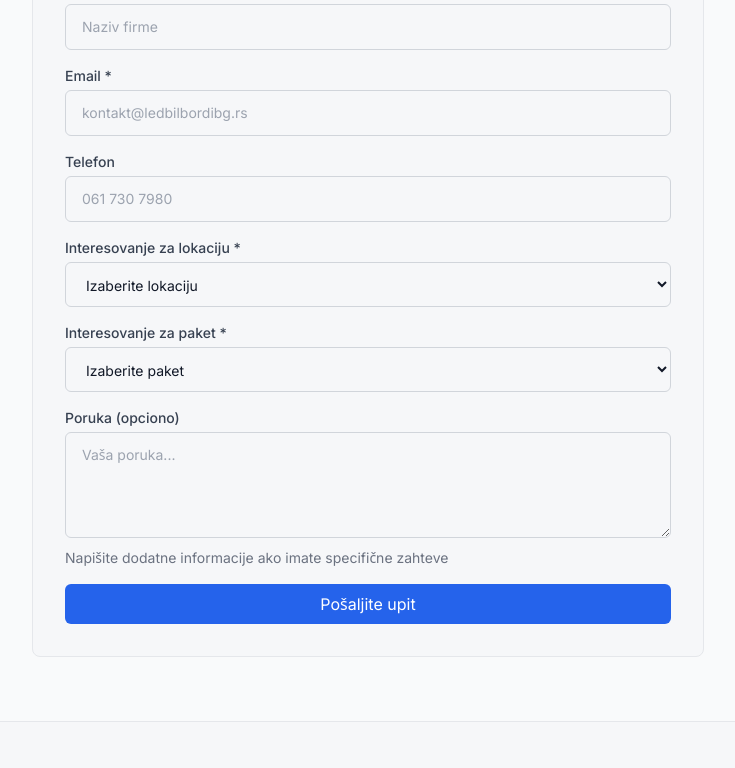
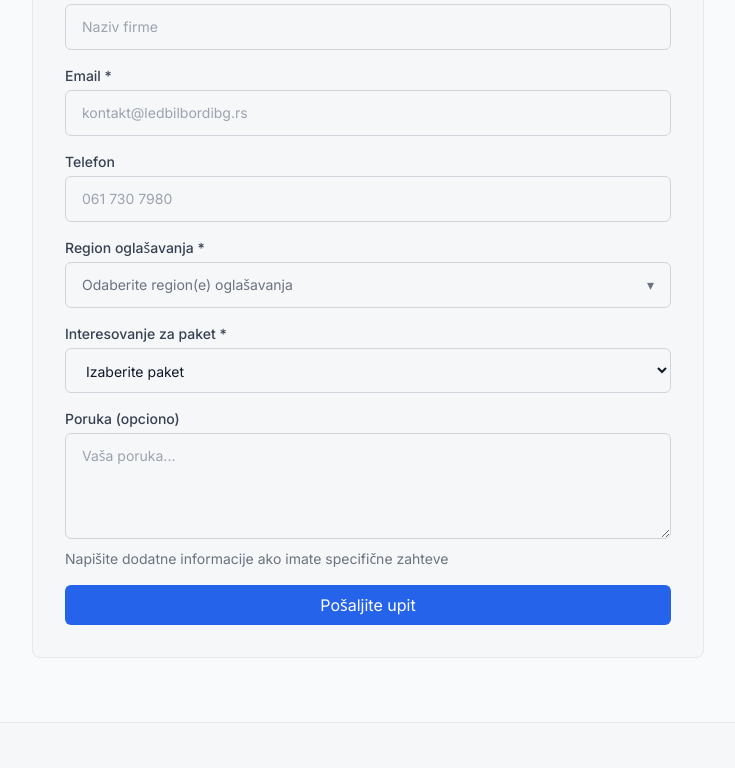
Before and after one commit to andrejmilovanovic267-blip/ledbilbordibg, a Next.js app: page /kontakt in a window 1280 px wide. Shown: the part 1463-2231 px from the top of the page, without its empty margins (272-1007 px from the left). Built offline with nearby package versions, Linux system fonts and the light colour scheme.

Commit message:
Initial commit

```diff
--- a/src/app/api/lead/route.ts
+++ b/src/app/api/lead/route.ts
@@ -16,12 +16,19 @@ export async function POST(request: Request) {
       name,
       email,
       phone = '',
-      location = '',
+      location = [],
       package: pkg = '',
       message = '',
       website = '',
       pageUrl = '',
     } = body
+
+    const selectedRegions = Array.isArray(location)
+      ? location.filter((item): item is string => typeof item === 'string' && item.trim().length > 0).map((item) => item.trim())
+      : typeof location === 'string' && location.trim().length > 0
+        ? [location.trim()]
+        : []
+    const locationText = selectedRegions.length > 0 ? selectedRegions.join(', ') : ''
 
     // Honeypot: ako website nije prazan → bot, vrati ok
     if (website && String(website).trim() !== '') {
@@ -82,7 +89,7 @@ export async function POST(request: Request) {
     <tr><td>Ime</td><td>${String(name).trim()}</td></tr>
     <tr><td>Email</td><td>${String(email).trim()}</td></tr>
     <tr><td>Telefon</td><td>${String(phone).trim() || '-'}</td></tr>
-    <tr><td>Lokacija</td><td>${String(location).trim() || '-'}</td></tr>
+    <tr><td>Region oglašavanja</td><td>${locationText || '-'}</td></tr>
     <tr><td>Paket</td><td>${String(pkg).trim() || '-'}</td></tr>
     <tr><td>Poruka</td><td>${String(message).trim() || '-'}</td></tr>
     ${pageUrlVal ? `<tr><td>Stranica</td><td><a href="${pageUrlVal}">${pageUrlVal}</a></td></tr>` : ''}
--- a/src/app/blog/iznajmljivanje-bilborda-autokomanda/page.tsx
+++ b/src/app/blog/iznajmljivanje-bilborda-autokomanda/page.tsx
@@ -68,7 +68,7 @@ const post = {
       title: 'Trajanje zakupa',
       variant: 'muted' as const,
       paragraphs: [
-        'Minimalni zakup iznosi 30 dana.',
+        'Minimalni zakup iznosi 7 dana.',
         'Ovaj period omogućava reklami da ostvari dovoljan broj ponavljanja i izgradi prepoznatljivost kod ciljane publike.',
         'Duže kampanje dodatno pojačavaju efekat oglašavanja, jer kontinuitet prikaza doprinosi jačem brendingu i boljem pamćenju poruke.',
         'Stabilna prisutnost na LED bilbordu često daje znatno bolje rezultate od kratkoročnih kampanja.',
--- a/src/app/blog/iznajmljivanje-bilborda-novi-beograd/page.tsx
+++ b/src/app/blog/iznajmljivanje-bilborda-novi-beograd/page.tsx
@@ -59,7 +59,7 @@ const post = {
       title: 'Koliko traje zakup?',
       variant: 'white' as const,
       paragraphs: [
-        'Minimalni zakup najčešće iznosi 30 dana.',
+        'Minimalni zakup najčešće iznosi 7 dana.',
         'Duže kampanje omogućavaju:',
       ],
       bullets: [
--- a/src/app/blog/iznajmljivanje-bilborda-zemun/page.tsx
+++ b/src/app/blog/iznajmljivanje-bilborda-zemun/page.tsx
@@ -68,7 +68,7 @@ const post = {
       title: 'Koliko traje kampanja?',
       variant: 'muted' as const,
       paragraphs: [
-        'Minimalni zakup iznosi 30 dana.',
+        'Minimalni zakup iznosi 7 dana.',
         'Duže kampanje omogućavaju jači efekat brendinga i bolju isplativost investicije.',
       ],
     },
--- a/src/app/blog/iznajmljivanje-led-bilborda-beograd/page.tsx
+++ b/src/app/blog/iznajmljivanje-led-bilborda-beograd/page.tsx
@@ -65,7 +65,7 @@ const post = {
       title: 'Trajanje kampanje',
       variant: 'white' as const,
       paragraphs: [
-        'Minimalni period zakupa najčešće iznosi 30 dana, ali kampanja može trajati i znatno duže.',
+        'Minimalni period zakupa najčešće iznosi 7 dana, ali kampanja može trajati i znatno duže.',
         'Duže kampanje omogućavaju:',
       ],
       bullets: [
--- a/src/app/cenovnik/page.tsx
+++ b/src/app/cenovnik/page.tsx
@@ -11,7 +11,7 @@ import { faqPricingItems } from '@/content/faq'
 
 const howItWorksSteps = [
   {
-    title: 'Izaberite lokaciju',
+    title: 'Izaberite lokacije',
     detail: 'Pošaljite nam željeni grad, zonu ili cilj kampanje. Predlažemo LED bilbord lokacije sa najboljom vidljivošću.',
   },
   {
@@ -50,18 +50,12 @@ export default function CenovnikPage() {
               key={index}
               className={`card p-8 flex flex-col h-full ${index === 1 ? 'ring-2 ring-blue-500' : ''}`}
             >
-              <h3 className="text-2xl font-semibold text-gray-900 mb-4">
+              <h3 className="text-2xl font-semibold text-gray-900 mb-4 text-center">
                 {packageItem.name}
               </h3>
               {packageItem.badge && (
                 <p className="text-sm font-medium text-blue-600 mb-2">{packageItem.badge}</p>
               )}
-              <div className="mb-6">
-                <span className="text-4xl font-bold text-gray-900">
-                  {packageItem.price}
-                </span>
-                <span className="text-gray-600 ml-2">/{packageItem.period}</span>
-              </div>
               <div className="flex-1 min-h-0">
                 <ul className="space-y-3">
                   {packageItem.features.map((feature, featureIndex) => {
--- a/src/app/page.tsx
+++ b/src/app/page.tsx
@@ -11,7 +11,7 @@ import { faqLandingItems } from '@/content/faq'
 
 const howItWorksSteps = [
   {
-    title: 'Izaberite lokaciju',
+    title: 'Izaberite lokacije',
     detail: 'Pošaljite nam željeni grad, zonu ili cilj kampanje. Predlažemo LED bilbord lokacije sa najboljom vidljivošću.',
   },
   {
--- a/src/components/LeadForm.tsx
+++ b/src/components/LeadForm.tsx
@@ -1,11 +1,22 @@
 'use client'
 
-import { useState } from 'react'
-import { useForm } from 'react-hook-form'
+import { useEffect, useRef, useState } from 'react'
+import { Controller, useForm } from 'react-hook-form'
 import { zodResolver } from '@hookform/resolvers/zod'
 import { createLeadFormSchema, type LeadFormData } from '@/lib/validation'
-import { locationsData } from '@/lib/locationsData'
 import { cn } from '@/lib/utils'
+
+const regionOptions = [
+  'Novi Beograd',
+  'Zemun',
+  'Vračar',
+  'Stari grad',
+  'Savski venac',
+  'Karaburma',
+  'Autoput',
+  'Vrnjačka Banja',
+  'Kragujevac',
+]
 
 interface LeadFormProps {
   className?: string
@@ -31,26 +42,51 @@ export function LeadForm({
 }: LeadFormProps) {
   const [isSubmitted, setIsSubmitted] = useState(false)
   const [submitError, setSubmitError] = useState<string | null>(null)
+  const [isLocationDropdownOpen, setIsLocationDropdownOpen] = useState(false)
+  const locationDropdownRef = useRef<HTMLDivElement | null>(null)
   const {
     register,
     handleSubmit,
     formState: { errors, isSubmitting },
     reset,
+    control,
+    watch,
   } = useForm<LeadFormData>({
     resolver: zodResolver(createLeadFormSchema(showLocationSelect)),
     defaultValues: {
-      locationInterest: defaultLocationId ?? '',
+      locationInterest: showLocationSelect ? (defaultLocationId ? [defaultLocationId] : []) : [],
       packageInterest: defaultPackageId ?? '',
     },
   })
 
+  const selectedRegions = watch('locationInterest') ?? []
+
+  useEffect(() => {
+    if (!isLocationDropdownOpen) return
+
+    const handlePointerDown = (event: MouseEvent) => {
+      if (locationDropdownRef.current && !locationDropdownRef.current.contains(event.target as Node)) {
+        setIsLocationDropdownOpen(false)
+      }
+    }
+
+    document.addEventListener('mousedown', handlePointerDown)
+    return () => document.removeEventListener('mousedown', handlePointerDown)
+  }, [isLocationDropdownOpen])
+
   const onSubmit = async (data: LeadFormData) => {
     setSubmitError(null)
+    const normalizedLocation = Array.isArray(data.locationInterest)
+      ? data.locationInterest.filter(Boolean)
+      : typeof data.locationInterest === 'string'
+        ? [data.locationInterest].filter(Boolean)
+        : []
+
     const payload = {
       name: data.fullName,
       email: data.email,
       phone: data.phone ?? '',
-      location: data.locationInterest ?? '',
+      location: normalizedLocation,
       package: data.packageInterest ?? '',
       message: data.message ?? '',
       website: data.website ?? '',
@@ -166,25 +202,97 @@ export function LeadForm({
         </div>
 
         {showLocationSelect && (
-          <div>
+          <div ref={locationDropdownRef}>
             <label htmlFor="locationInterest" className="block text-sm font-medium text-gray-700 mb-1">
-              Interesovanje za lokaciju *
+              Region oglašavanja *
             </label>
-            <select
-              id="locationInterest"
-              {...register('locationInterest')}
-              className="input"
-              required
-              aria-invalid={!!errors.locationInterest}
-              aria-describedby={errors.locationInterest ? 'locationInterest-error' : undefined}
-            >
-              <option value="">Izaberite lokaciju</option>
-              {locationsData.map((loc) => (
-                <option key={loc.id} value={loc.id}>
-                  {loc.name}
-                </option>
-              ))}
-            </select>
+            <Controller
+              name="locationInterest"
+              control={control}
+              render={({ field }) => {
+                const currentSelection = Array.isArray(field.value) ? field.value : []
+
+                const toggleRegion = (region: string) => {
+                  const nextSelection = currentSelection.includes(region)
+                    ? currentSelection.filter((item) => item !== region)
+                    : [...currentSelection, region]
+
+                  field.onChange(nextSelection)
+                }
+
+                return (
+                  <div className="relative">
+                    <div
+                      id="locationInterest"
+                      role="button"
+                      tabIndex={0}
+                      onKeyDown={(event) => {
+                        if (event.key === 'Enter' || event.key === ' ') {
+                          event.preventDefault()
+                          setIsLocationDropdownOpen((prev) => !prev)
+                        }
+                      }}
+                      onClick={() => setIsLocationDropdownOpen((prev) => !prev)}
+                      className="input flex min-h-[42px] cursor-pointer items-center justify-between gap-2 text-left"
+                      aria-expanded={isLocationDropdownOpen}
+                    >
+                      <div className="flex min-w-0 flex-wrap items-center gap-1">
+                        {currentSelection.length > 0 ? (
+                          currentSelection.map((region) => (
+                            <span
+                              key={region}
+                              className="inline-flex items-center gap-1 rounded bg-blue-50 px-2 py-0.5 text-xs font-medium text-blue-700"
+                            >
+                              <span>{region}</span>
+                              <button
+                                type="button"
+                                onClick={(event) => {
+                                  event.stopPropagation()
+                                  toggleRegion(region)
+                                }}
+                                className="leading-none text-blue-700 hover:text-blue-900"
+                                aria-label={`Ukloni ${region}`}
+                              >
+                                ×
+                              </button>
+                            </span>
+                          ))
+                        ) : (
+                          <span className="text-gray-500">Odaberite region(e) oglašavanja</span>
+                        )}
+                      </div>
+                      <span className="shrink-0 text-gray-500">{isLocationDropdownOpen ? '▴' : '▾'}</span>
+                    </div>
+
+                    {isLocationDropdownOpen && (
+                      <div className="absolute z-20 mt-1 w-full rounded-md border border-gray-200 bg-white shadow-lg">
+                        {regionOptions.map((region) => {
+                          const isSelected = currentSelection.includes(region)
+
+                          return (
+                            <button
+                              key={region}
+                              type="button"
+                              onClick={(event) => {
+                                event.preventDefault()
+                                event.stopPropagation()
+                                toggleRegion(region)
+                              }}
+                              className={`flex w-full items-center justify-between px-3 py-2 text-left text-sm ${
+                                isSelected ? 'bg-blue-50 text-blue-700' : 'text-gray-700 hover:bg-gray-50'
+                              }`}
+                            >
+                              <span>{region}</span>
+                              {isSelected && <span className="text-blue-700">✓</span>}
+                            </button>
+                          )
+                        })}
+                      </div>
+                    )}
+                  </div>
+                )
+              }}
+            />
             {errors.locationInterest && (
               <p id="locationInterest-error" className="mt-1 text-sm text-red-600">
                 {errors.locationInterest.message}
@@ -206,9 +314,9 @@ export function LeadForm({
             aria-describedby={errors.packageInterest ? 'packageInterest-error' : undefined}
           >
             <option value="">Izaberite paket</option>
-            <option value="BASIC">BASIC (199€ mesečno)</option>
-            <option value="STANDARD">STANDARD (249€ mesečno)</option>
-            <option value="PREMIUM">PREMIUM (399€ mesečno)</option>
+            <option value="BASIC">BASIC</option>
+            <option value="STANDARD">STANDARD</option>
+            <option value="PREMIUM">PREMIUM</option>
           </select>
           {errors.packageInterest && (
             <p id="packageInterest-error" className="mt-1 text-sm text-red-600">
--- a/src/components/TopBar.tsx
+++ b/src/components/TopBar.tsx
@@ -28,7 +28,8 @@ export function TopBar() {
           <div className="flex items-center gap-4 text-[13px] min-[412px]:text-[14px] text-white/90">
             <span className="text-white/90 whitespace-nowrap">Emitovanje 24/7</span>
             <span className="hidden md:inline text-white/60">•</span>
-            <span className="hidden md:inline">Standard paket: Ograničen broj slotova za april</span>
+            <span className="hidden md:inline">
+              Ograničen broj slotova za oktobar</span>
           </div>
         </div>
       </div>
--- a/src/content/faq.tsx
+++ b/src/content/faq.tsx
@@ -20,7 +20,7 @@ export const faqLandingItems: FaqItem[] = [
   },
   {
     q: 'Koliko traje minimalni zakup?',
-    a: 'Minimalni zakup LED bilborda traje 30 dana. Ovaj period omogućava stabilnu vidljivost i kontinuitet reklamne kampanje.',
+    a: 'Minimalni zakup LED bilborda traje 7 dana. Ovaj period omogućava stabilnu vidljivost i kontinuitet reklamne kampanje.',
   },
   {
     q: 'Kako funkcioniše emitovanje reklame?',
@@ -93,7 +93,7 @@ export const faqPricingItems: FaqItem[] = [
   },
   {
     q: 'Koliko traje minimalni zakup?',
-    a: 'Minimalni zakup LED bilborda traje 30 dana. Ovaj period omogućava stabilnu vidljivost i kontinuitet reklamne kampanje.',
+    a: 'Minimalni zakup LED bilborda traje 7 dana. Ovaj period omogućava stabilnu vidljivost i kontinuitet reklamne kampanje.',
   },
   {
     q: 'Sa koliko firmi se deli bilbord?',
--- a/src/lib/siteConfig.ts
+++ b/src/lib/siteConfig.ts
@@ -47,7 +47,8 @@ export const siteConfig = {
       period: 'mesečno',
       badge: undefined as string | undefined,
       features: [
-        { text: '2 lokacije', negative: false, emphasize: true },
+        { text: 'Cela mreža na raspolaganju', negative: false, emphasize: true },
+        { text: 'Više lokacija', negative: false, emphasize: true },
         { text: '24/7 prikaz', negative: false },
         { text: 'Visoka rezolucija', negative: false },
         { text: '1 profesionalni dizajn mesečno', negative: false, emphasize: true },
--- a/src/lib/validation.ts
+++ b/src/lib/validation.ts
@@ -12,8 +12,8 @@ const baseLeadFormSchema = z.object({
 export function createLeadFormSchema(showLocationSelect: boolean) {
   return baseLeadFormSchema.extend({
     locationInterest: showLocationSelect
-      ? z.string().min(1, 'Odaberite lokaciju.')
-      : z.string().optional(),
+      ? z.array(z.string()).min(1, 'Odaberite region(e) oglašavanja.')
+      : z.array(z.string()).optional(),
     packageInterest: z.string().min(1, 'Odaberite paket.'),
   })
 }
```
Also changed, not shown: public/logo_exports/grand-slot-slogan.png (added).
